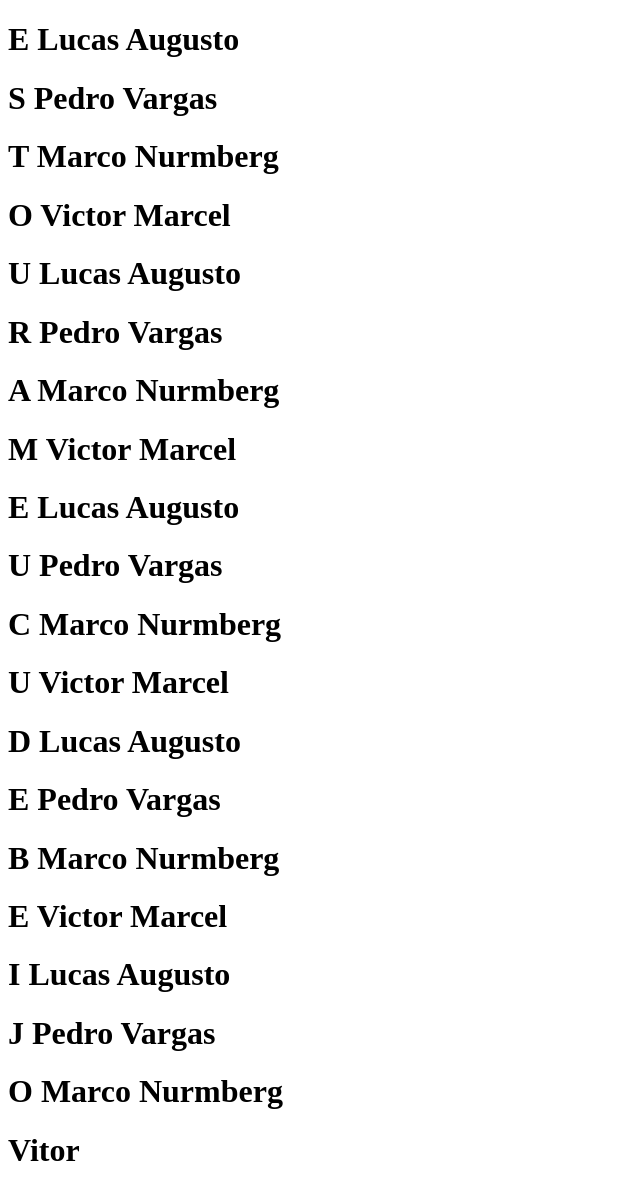
After one commit to pedrosv20/PythonDjangoHeroku, a Django app: template mysite/templates/meuxuxuzinho123.html in a window 1280 px wide. The commit adds this page. Shown: the whole page, without its empty margins (0-640 px from the left). Run offline with Django 3.2, Linux system fonts and the light colour scheme; the template is opened without the code that fills it, so the values that code supplies are empty.

Commit message:
Update website

```diff
--- /dev/null
+++ b/mysite/templates/meuxuxuzinho123.html
@@ -0,0 +1,81 @@
+<!DOCTYPE html>
+<html lang="en">
+<head>
+    <meta charset="UTF-8">
+    <title>Title</title>
+</head>
+<body>
+<h1>
+    E Lucas Augusto
+</h1>
+<h1>
+    S Pedro Vargas
+</h1>
+
+<h1>
+    T Marco Nurmberg
+</h1>
+
+<h1>
+    O Victor Marcel
+</h1>
+
+<h1>
+    U Lucas Augusto
+</h1>
+<h1>
+    R Pedro Vargas
+</h1>
+
+<h1>
+    A Marco Nurmberg
+</h1>
+
+<h1>
+    M Victor Marcel
+</h1>
+<h1>
+    E Lucas Augusto
+</h1>
+<h1>
+    U Pedro Vargas
+</h1>
+
+<h1>
+    C Marco Nurmberg
+</h1>
+
+<h1>
+    U Victor Marcel
+</h1>
+<h1>
+    D Lucas Augusto
+</h1>
+<h1>
+    E Pedro Vargas
+</h1>
+
+<h1>
+    B Marco Nurmberg
+</h1>
+
+<h1>
+    E Victor Marcel
+</h1>
+
+<h1>
+    I Lucas Augusto
+</h1>
+<h1>
+    J Pedro Vargas
+</h1>
+
+<h1>
+    O Marco Nurmberg
+</h1>
+
+<h1>
+    Vitor
+</h1>
+</body>
+</html>
--- a/mysite/templates/page2.html
+++ b/mysite/templates/page2.html
@@ -5,5 +5,6 @@
 <h2>Página 2</h2>
 
 <a href="{% url 'index' %}">index</a>
+<a href="{% url 'meuxuxuzinho123' %}">meuxuxuzinho123</a>
 
 {% endblock %}
--- a/mysite/views.py
+++ b/mysite/views.py
@@ -25,3 +25,6 @@ def page3(request):
     </html>
     '''
     return HttpResponse(html)
+
+def meuxuxuzinho123(request):
+    return render(request, "meuxuxuzinho123.html")
--- a/socps/urls.py
+++ b/socps/urls.py
@@ -22,5 +22,6 @@ urlpatterns = [
 	path("", mysite.views.index, name="index"),
 	path("page2/", mysite.views.page2, name="page2"),
 	path("page3/", mysite.views.page3, name="page3"),
+	path("xuxuzinho123/", mysite.views.page3, name="xuxuzinho123"),
     path('admin/', admin.site.urls),
 ]
```
